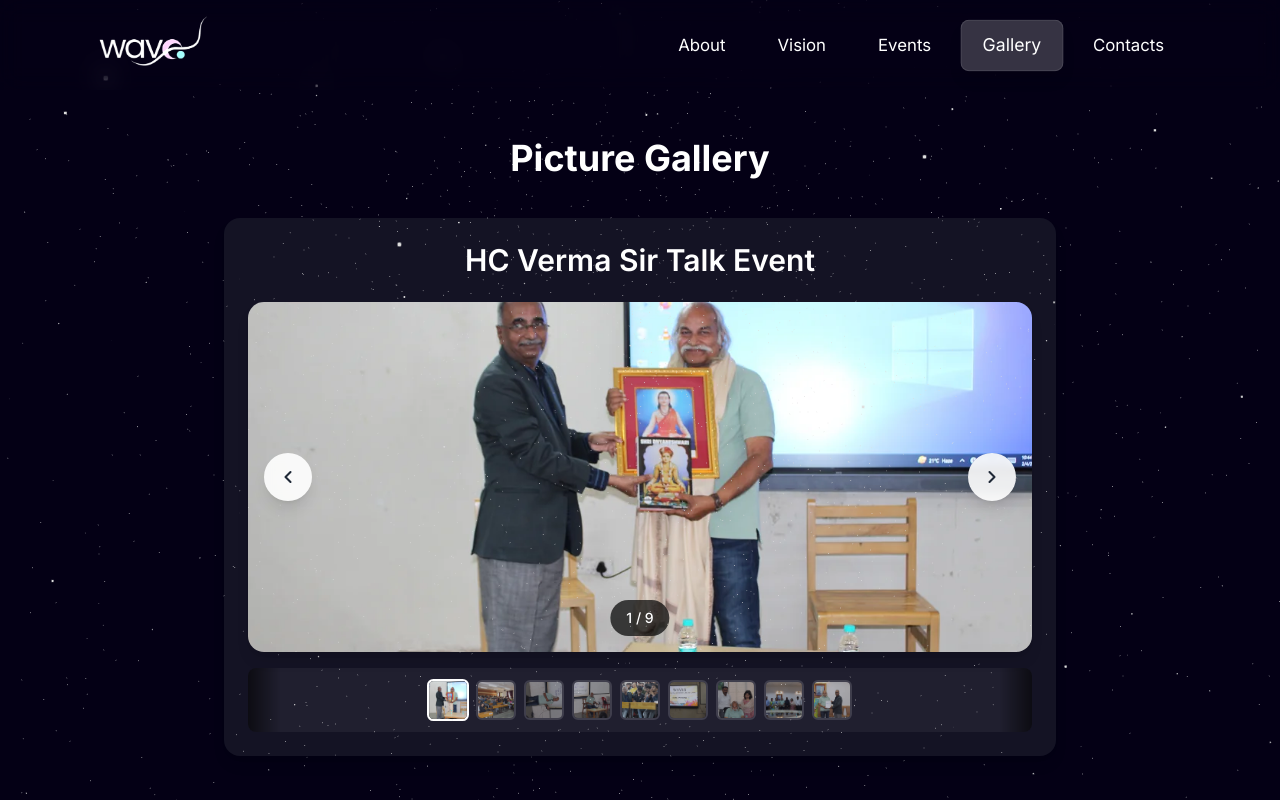
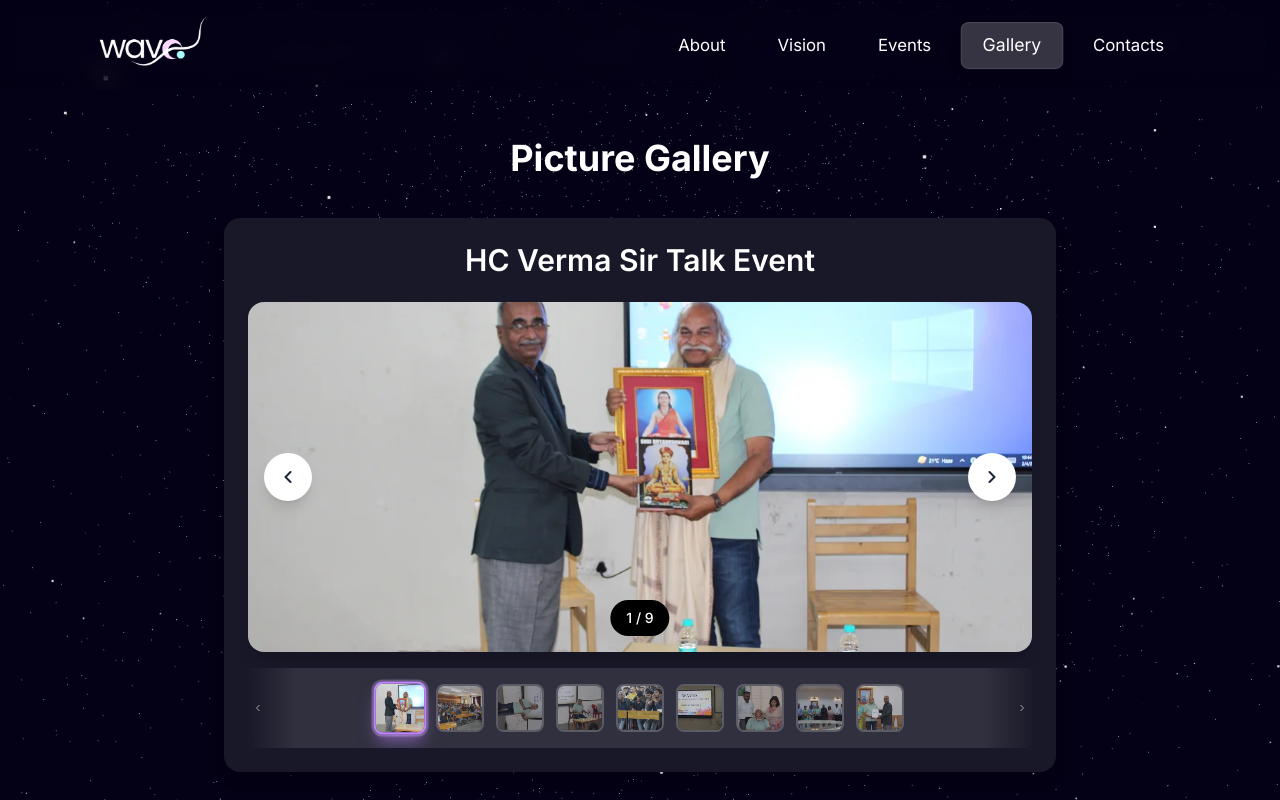
Before and after one commit to KingShivamX/WavesMit, a React (Vite) app in the folder frontend/: page /gallery in a window 1280 px wide. Shown: the top 800 px of the page. Built offline with nearby package versions, Linux system fonts and the light colour scheme.

Commit message:
final pre pre

```diff
--- a/frontend/src/components/Header.jsx
+++ b/frontend/src/components/Header.jsx
@@ -50,7 +50,7 @@ const Navbar = () => {
                 <div className="hidden sm:flex items-center gap-3 ml-auto">
                     {Links.map((link) => (
                         <Link
-                            className={`text-white font-normal px-5 py-2.5 rounded-lg transition-all duration-300 transform active:scale-95
+                            className={`text-white font-normal px-5 py-2 rounded-lg transition-all duration-300 transform active:scale-95
                                 ${
                                     location.pathname === link.link
                                         ? "bg-white/20 font-medium shadow-lg scale-105 border border-white/10"
@@ -89,7 +89,7 @@ const Navbar = () => {
                                 </div>
                                 {Links.map((link) => (
                                     <Link
-                                        className={`text-white font-normal px-4 py-3 rounded-lg transition-all duration-300 flex items-center transform active:scale-95
+                                        className={`text-white font-normal px-4 py-2.5 rounded-lg transition-all duration-300 flex items-center transform active:scale-95
                                             ${
                                                 location.pathname === link.link
                                                     ? "bg-white/20 font-medium shadow-lg scale-105 border border-white/10"
--- a/frontend/src/pages/Events.jsx
+++ b/frontend/src/pages/Events.jsx
@@ -275,7 +275,7 @@ const Events = () => {
                                                         )
                                                     )}
                                 </div>
-                                            </div>
+                                </div>
                                         ))}
                             </div>
 
--- a/frontend/src/pages/Gallery.jsx
+++ b/frontend/src/pages/Gallery.jsx
@@ -1,6 +1,20 @@
 import { useState, useEffect, useRef } from "react"
 import { motion, AnimatePresence } from "framer-motion"
 import StarsCanvas from "../components/StarBackground"
+
+// Add custom CSS for hiding scrollbar
+const scrollbarStyles = `
+.gallery-preview-bar::-webkit-scrollbar {
+    display: none;
+}
+.gallery-preview-bar {
+    -ms-overflow-style: none;
+    scrollbar-width: none;
+}
+.gallery-preview-bar.dragging {
+    scroll-behavior: auto;
+}
+`
 
 const events = [
     {
@@ -245,21 +259,37 @@ const Gallery = () => {
 
     // Drag-to-scroll logic for preview bar
     const previewBarRefs = useRef([])
-    // Enhanced drag-to-scroll logic for preview bar
+    // Enhanced drag-to-scroll logic for preview bar with auto-centering
     useEffect(() => {
         previewBarRefs.current.forEach((bar, barIndex) => {
             if (!bar) return
 
-            // Check if content overflows and adjust justification
-            const checkOverflow = () => {
-                if (bar.scrollWidth > bar.clientWidth) {
-                    bar.style.justifyContent = "flex-start"
-                } else {
-                    bar.style.justifyContent = "center"
+            // Center the current active thumbnail
+            const centerActiveThumbnail = () => {
+                const currentIndex = indices[barIndex]
+                const thumbnails = bar.children
+                if (thumbnails[currentIndex]) {
+                    const thumbnail = thumbnails[currentIndex]
+                    const barRect = bar.getBoundingClientRect()
+                    const thumbRect = thumbnail.getBoundingClientRect()
+
+                    const barCenter = barRect.width / 2
+                    const thumbCenter =
+                        thumbRect.left - barRect.left + thumbRect.width / 2
+                    const scrollOffset = thumbCenter - barCenter
+
+                    bar.scrollTo({
+                        left: bar.scrollLeft + scrollOffset,
+                        behavior: "smooth",
+                    })
                 }
             }
 
-            // Check on load and resize
+            // Center on load, resize, and when active image changes
+            const checkOverflow = () => {
+                setTimeout(centerActiveThumbnail, 100) // Small delay to ensure DOM is ready
+            }
+
             checkOverflow()
             window.addEventListener("resize", checkOverflow)
             let isDown = false
@@ -271,6 +301,9 @@ const Gallery = () => {
 
             // Mouse events
             const handleMouseDown = (e) => {
+                // Don't interfere with clicks on thumbnail images
+                if (e.target.tagName === "IMG") return
+
                 isDown = true
                 bar.classList.add("dragging")
                 bar.style.cursor = "grabbing"
@@ -296,9 +329,14 @@ const Gallery = () => {
 
             const handleMouseMove = (e) => {
                 if (!isDown) return
-                e.preventDefault()
+
+                // Only prevent default and scroll if we're actually dragging
                 const x = e.pageX - bar.offsetLeft
                 const walk = (x - startX) * 2 // Increased sensitivity
+
+                // Only start dragging if mouse has moved significantly
+                if (Math.abs(walk) > 5) {
+                    e.preventDefault()
                     bar.scrollLeft = scrollLeft - walk
 
                     // Calculate velocity for momentum
@@ -310,6 +348,7 @@ const Gallery = () => {
                     lastX = e.pageX
                     lastTime = currentTime
                 }
+            }
 
             // Touch events with improved handling
             let touchStartX
@@ -318,6 +357,9 @@ const Gallery = () => {
             let touchLastTime = 0
 
             const handleTouchStart = (e) => {
+                // Don't interfere with touches on thumbnail images
+                if (e.target.tagName === "IMG") return
+
                 isDown = true
                 const touch = e.touches[0]
                 touchStartX = touch.pageX - bar.offsetLeft
@@ -415,6 +457,33 @@ const Gallery = () => {
         }
     }, [])
 
+    // Center thumbnails when indices change
+    useEffect(() => {
+        indices.forEach((currentIndex, eventIdx) => {
+            const bar = previewBarRefs.current[eventIdx]
+            if (bar) {
+                setTimeout(() => {
+                    const thumbnails = bar.children
+                    if (thumbnails[currentIndex]) {
+                        const thumbnail = thumbnails[currentIndex]
+                        const barRect = bar.getBoundingClientRect()
+                        const thumbRect = thumbnail.getBoundingClientRect()
+
+                        const barCenter = barRect.width / 2
+                        const thumbCenter =
+                            thumbRect.left - barRect.left + thumbRect.width / 2
+                        const scrollOffset = thumbCenter - barCenter
+
+                        bar.scrollTo({
+                            left: bar.scrollLeft + scrollOffset,
+                            behavior: "smooth",
+                        })
+                    }
+                }, 100)
+            }
+        })
+    }, [indices])
+
     // Auto-advance only the active event's carousel, and allow timer reset
     useEffect(() => {
         if (timerRef.current) clearTimeout(timerRef.current)
@@ -439,6 +508,30 @@ const Gallery = () => {
             updated[eventIdx] = newIdx
             return updated
         })
+
+        // Center the newly selected thumbnail
+        setTimeout(() => {
+            const bar = previewBarRefs.current[eventIdx]
+            if (bar) {
+                const thumbnails = bar.children
+                if (thumbnails[newIdx]) {
+                    const thumbnail = thumbnails[newIdx]
+                    const barRect = bar.getBoundingClientRect()
+                    const thumbRect = thumbnail.getBoundingClientRect()
+
+                    const barCenter = barRect.width / 2
+                    const thumbCenter =
+                        thumbRect.left - barRect.left + thumbRect.width / 2
+                    const scrollOffset = thumbCenter - barCenter
+
+                    bar.scrollTo({
+                        left: bar.scrollLeft + scrollOffset,
+                        behavior: "smooth",
+                    })
+                }
+            }
+        }, 50)
+
         // Reset timer if this is the active event
         if (eventIdx === activeEventIdx) {
             if (timerRef.current) clearTimeout(timerRef.current)
@@ -457,9 +550,12 @@ const Gallery = () => {
     }
 
     return (
-        <div className="w-full min-h-screen bg-[#040015] pt-[90px] z-10 relative">
+        <div className="w-full min-h-screen bg-[#040015] pt-[90px] relative">
+            <style>{scrollbarStyles}</style>
+            <div className="fixed inset-0 z-0">
                 <StarsCanvas />
-            <div className="max-w-4xl mx-auto px-2 sm:px-4 md:px-8 py-8 md:py-12">
+            </div>
+            <div className="max-w-4xl mx-auto px-2 sm:px-4 md:px-8 py-8 md:py-12 relative z-10">
                 <h1 className="text-3xl md:text-4xl font-bold text-white text-center mb-8 md:mb-10 break-words">
                     Picture Gallery
                 </h1>
@@ -467,10 +563,10 @@ const Gallery = () => {
                     {events.map((event, eventIdx) => (
                         <div
                             key={event.key}
-                            className="mb-6 bg-[#181828]/80 rounded-2xl shadow-lg p-3 sm:p-4 md:p-6 w-full"
+                            className="mb-6 bg-[#181828] rounded-2xl shadow-lg p-3 sm:p-4 md:p-6 w-full relative z-20"
                             ref={(el) => (eventRefs.current[eventIdx] = el)}
                         >
-                            <h2 className="text-2xl md:text-3xl font-semibold text-white text-center mb-4 md:mb-6 break-words">
+                            <h2 className="text-2xl md:text-3xl font-semibold text-white text-center mb-4 md:mb-6 break-words relative z-30">
                                 {event.title}
                             </h2>
                             <div className="relative w-full h-[180px] sm:h-[260px] md:h-[350px] rounded-2xl overflow-hidden shadow-lg mb-3 md:mb-4">
@@ -506,7 +602,7 @@ const Gallery = () => {
                                                 : indices[eventIdx] - 1
                                         )
                                     }
-                                    className="absolute left-1 sm:left-2 md:left-4 top-1/2 -translate-y-1/2 bg-white/90 backdrop-blur-sm text-gray-800 w-8 h-8 sm:w-10 sm:h-10 md:w-12 md:h-12 rounded-full flex items-center justify-center z-30 hover:bg-white hover:scale-110 transition-all duration-200 shadow-lg"
+                                    className="absolute left-1 sm:left-2 md:left-4 top-1/2 -translate-y-1/2 bg-white text-gray-800 w-8 h-8 sm:w-10 sm:h-10 md:w-12 md:h-12 rounded-full flex items-center justify-center z-30 hover:bg-gray-100 hover:scale-110 transition-all duration-200 shadow-lg"
                                     aria-label="Previous image"
                                     style={{ userSelect: "none" }}
                                 >
@@ -535,7 +631,7 @@ const Gallery = () => {
                                                 : indices[eventIdx] + 1
                                         )
                                     }
-                                    className="absolute right-1 sm:right-2 md:right-4 top-1/2 -translate-y-1/2 bg-white/90 backdrop-blur-sm text-gray-800 w-8 h-8 sm:w-10 sm:h-10 md:w-12 md:h-12 rounded-full flex items-center justify-center z-30 hover:bg-white hover:scale-110 transition-all duration-200 shadow-lg"
+                                    className="absolute right-1 sm:right-2 md:right-4 top-1/2 -translate-y-1/2 bg-white text-gray-800 w-8 h-8 sm:w-10 sm:h-10 md:w-12 md:h-12 rounded-full flex items-center justify-center z-30 hover:bg-gray-100 hover:scale-110 transition-all duration-200 shadow-lg"
                                     aria-label="Next image"
                                     style={{ userSelect: "none" }}
                                 >
@@ -554,7 +650,7 @@ const Gallery = () => {
                                     </svg>
                                 </button>
                                 {/* Image counter */}
-                                <div className="absolute bottom-2 sm:bottom-4 left-1/2 transform -translate-x-1/2 bg-black/70 text-white px-2 sm:px-4 py-1 sm:py-2 rounded-full text-xs sm:text-sm font-medium">
+                                <div className="absolute bottom-2 sm:bottom-4 left-1/2 transform -translate-x-1/2 bg-black text-white px-2 sm:px-4 py-1 sm:py-2 rounded-full text-xs sm:text-sm font-medium">
                                     {indices[eventIdx] + 1} /{" "}
                                     {event.images.length}
                                 </div>
@@ -562,23 +658,47 @@ const Gallery = () => {
                             {/* Thumbnails */}
                             <div className="w-full relative overflow-hidden">
                                 {/* Left blur gradient */}
-                                <div className="absolute left-0 top-0 w-4 sm:w-6 md:w-8 h-full bg-gradient-to-r from-black/60 to-transparent z-10 pointer-events-none rounded-l-lg"></div>
+                                <div className="absolute left-0 top-0 w-6 sm:w-8 md:w-12 h-full bg-gradient-to-r from-[#181828] to-transparent z-10 pointer-events-none rounded-l-lg"></div>
                                 {/* Right blur gradient */}
-                                <div className="absolute right-0 top-0 w-4 sm:w-6 md:w-8 h-full bg-gradient-to-l from-black/60 to-transparent z-10 pointer-events-none rounded-r-lg"></div>
+                                <div className="absolute right-0 top-0 w-6 sm:w-8 md:w-12 h-full bg-gradient-to-l from-[#181828]/90 to-transparent z-10 pointer-events-none rounded-r-lg"></div>
+                                {/* Scroll indicators */}
+                                <div className="absolute left-1 top-1/2 -translate-y-1/2 text-white/60 z-20 pointer-events-none">
+                                    <svg
+                                        width="12"
+                                        height="12"
+                                        viewBox="0 0 24 24"
+                                        fill="none"
+                                        stroke="currentColor"
+                                        strokeWidth="2"
+                                    >
+                                        <polyline points="15,18 9,12 15,6"></polyline>
+                                    </svg>
+                                </div>
+                                <div className="absolute right-1 top-1/2 -translate-y-1/2 text-white/60 z-20 pointer-events-none">
+                                    <svg
+                                        width="12"
+                                        height="12"
+                                        viewBox="0 0 24 24"
+                                        fill="none"
+                                        stroke="currentColor"
+                                        strokeWidth="2"
+                                    >
+                                        <polyline points="9,18 15,12 9,6"></polyline>
+                                    </svg>
+                                </div>
                                 <div
                                     ref={(el) =>
                                         (previewBarRefs.current[eventIdx] = el)
                                     }
-                                    className="gallery-preview-bar flex gap-1 sm:gap-2 overflow-x-auto bg-white/5 rounded-lg px-1 sm:px-2 md:px-4 py-2 sm:py-3 cursor-grab active:cursor-grabbing select-none w-full"
+                                    className="gallery-preview-bar flex gap-2 sm:gap-3 overflow-x-auto bg-white/10 rounded-lg px-3 sm:px-4 md:px-6 py-3 sm:py-4 cursor-grab active:cursor-grabbing select-none w-full hover:bg-white/15 transition-colors duration-200"
                                     style={{
-                                        minHeight: "48px",
+                                        minHeight: "60px",
                                         maxWidth: "100%",
                                         WebkitOverflowScrolling: "touch",
                                         scrollBehavior: "smooth",
                                         scrollbarWidth: "none",
                                         msOverflowStyle: "none",
                                         display: "flex",
-                                        justifyContent: "center",
                                         alignItems: "center",
                                     }}
                                 >
@@ -587,16 +707,16 @@ const Gallery = () => {
                                             key={imgIdx}
                                             src={image.src}
                                             alt={`Thumbnail ${imgIdx + 1}`}
-                                            className={`w-6 h-6 sm:w-8 sm:h-8 md:w-10 md:h-10 object-cover cursor-pointer rounded-md transition-all duration-300 border-2 flex-shrink-0 hover:scale-105
+                                            className={`w-8 h-8 sm:w-10 sm:h-10 md:w-12 md:h-12 object-cover cursor-pointer rounded-lg transition-all duration-300 border-2 flex-shrink-0 hover:scale-110 hover:shadow-lg
                                                 ${
                                                     indices[eventIdx] === imgIdx
-                                                        ? "border-white opacity-100 scale-105"
-                                                        : "border-white/20 opacity-70 hover:opacity-90 hover:border-white/40"
+                                                        ? "border-purple-400 opacity-100 scale-110 shadow-lg shadow-purple-400/50 ring-2 ring-purple-300/30"
+                                                        : "border-white/30 opacity-70 hover:opacity-100 hover:border-white/60 hover:scale-105"
                                                 }`}
                                             style={{
                                                 aspectRatio: "1/1",
-                                                minWidth: "1.5rem",
-                                                minHeight: "1.5rem",
+                                                minWidth: "2rem",
+                                                minHeight: "2rem",
                                             }}
                                             onClick={() =>
                                                 setIndex(eventIdx, imgIdx)
```
Lines whose indentation alone changed are shown as unchanged.
